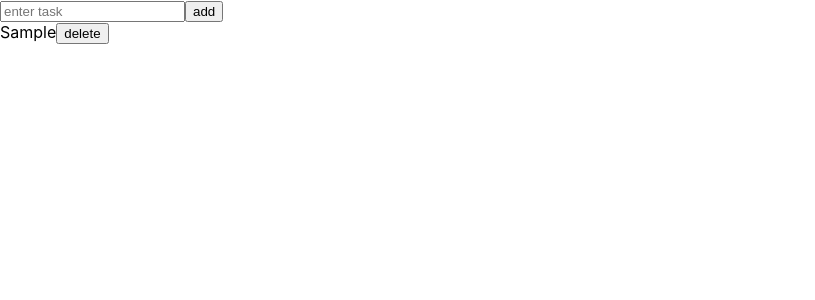
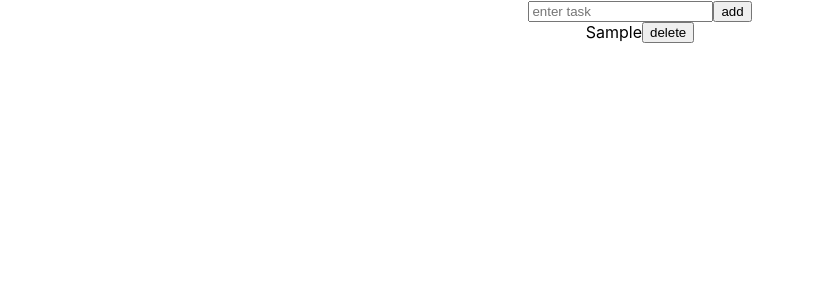
Before and after one commit to kittensgit/simple-todo-ts, a React (Create React App) app: page / in a window 1280 px wide. Both pictures are taken after typing "Sample" into the empty fields and a click on the button "add". Shown: the top 300 px of the page, without its empty margins (0-815 px from the left). Built offline with nearby package versions, Linux system fonts and the light colour scheme.

Commit message:
toggleTodo

```diff
--- a/src/App.tsx
+++ b/src/App.tsx
@@ -20,10 +20,30 @@ const App: FC = () => {
         setTodos(todos.filter((todo) => todo.id !== id));
     };
 
+    const toggleTodo = (id: ITodo['id']) => {
+        setTodos(
+            todos.map((todo) =>
+                todo.id === id
+                    ? { ...todo, completed: !todo.completed }
+                    : { ...todo }
+            )
+        );
+    };
+
     return (
-        <div>
+        <div
+            style={{
+                display: 'flex',
+                flexDirection: 'column',
+                alignItems: 'center',
+            }}
+        >
             <TodoForm addTodo={addTodo} />
-            <TodoList deleteTodo={deleteTodo} todos={todos} />
+            <TodoList
+                deleteTodo={deleteTodo}
+                toggleTodo={toggleTodo}
+                todos={todos}
+            />
         </div>
     );
 };
--- a/src/components/TodoItem.tsx
+++ b/src/components/TodoItem.tsx
@@ -3,13 +3,19 @@ import { ITodo } from '../types/types';
 
 interface TodoItemProps {
     deleteTodo: (id: ITodo['id']) => void;
+    toggleTodo: (id: ITodo['id']) => void;
     todo: ITodo;
 }
 
-const TodoItem: FC<TodoItemProps> = ({ todo, deleteTodo }) => {
+const TodoItem: FC<TodoItemProps> = ({ todo, deleteTodo, toggleTodo }) => {
     return (
-        <div>
-            {todo.task}
+        <div style={{ display: 'flex' }}>
+            <div
+                onClick={() => toggleTodo(todo.id)}
+                className={todo.completed ? 'completed' : ''}
+            >
+                {todo.task}
+            </div>
             <button onClick={() => deleteTodo(todo.id)}>delete</button>
         </div>
     );
--- a/src/components/TodoList.tsx
+++ b/src/components/TodoList.tsx
@@ -4,14 +4,20 @@ import TodoItem from './TodoItem';
 
 interface TodoListProps {
     deleteTodo: (id: ITodo['id']) => void;
+    toggleTodo: (id: ITodo['id']) => void;
     todos: ITodo[];
 }
 
-const TodoList: FC<TodoListProps> = ({ todos, deleteTodo }) => {
+const TodoList: FC<TodoListProps> = ({ todos, deleteTodo, toggleTodo }) => {
     return (
         <div>
             {todos.map((todo) => (
-                <TodoItem key={todo.id} todo={todo} deleteTodo={deleteTodo} />
+                <TodoItem
+                    key={todo.id}
+                    todo={todo}
+                    toggleTodo={toggleTodo}
+                    deleteTodo={deleteTodo}
+                />
             ))}
         </div>
     );
```
